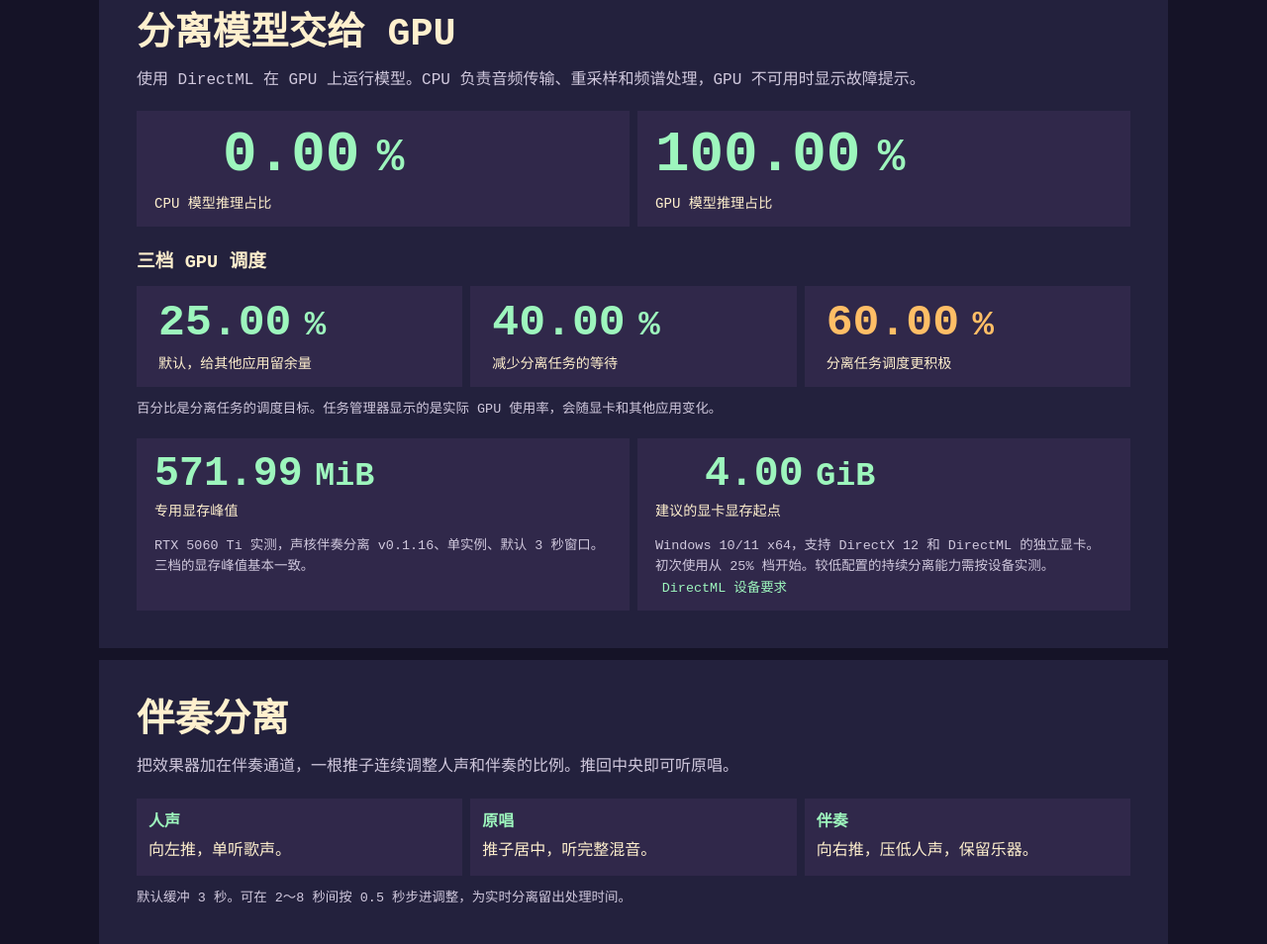
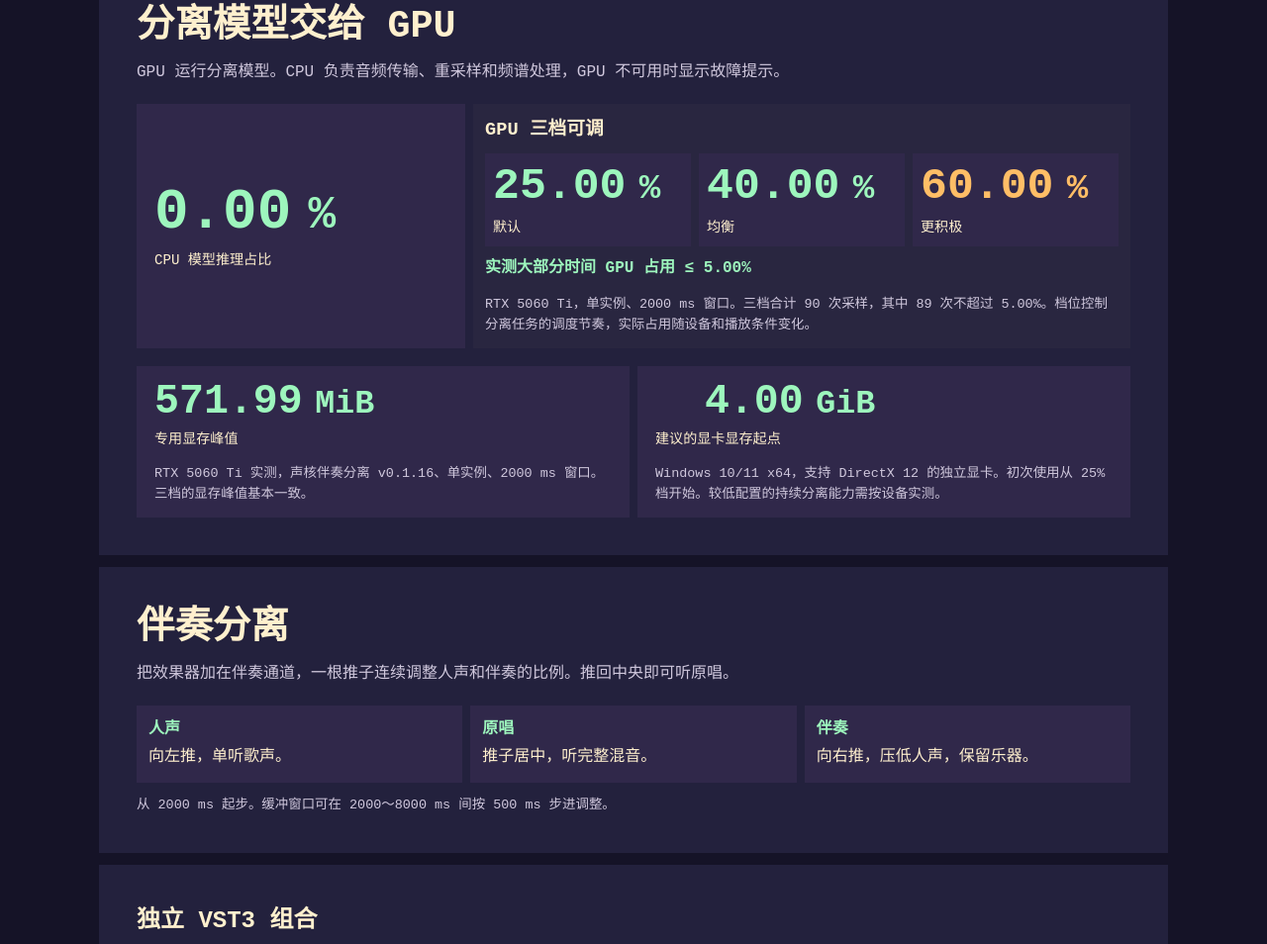
Before and after one commit to itorr/audcore-document, a plain HTML site: page website/accompaniment/index.html in a window 1280 px wide. Shown: the part 1536-2490 px from the top of the page at 99% size. Drawn offline with Linux system fonts and the light colour scheme.

Commit message:
fix: 调整 GPU 档位排版及两秒分离说明

```diff
--- a/website/accompaniment/index.html
+++ b/website/accompaniment/index.html
@@ -33,7 +33,7 @@
       <div class="scoreboard">
         <div class="score"><strong class="reading"><span>−8.55</span><small>dB</small></strong><span>人声残留更低</span></div>
         <div class="score"><strong class="reading"><span>+3.89</span><small>dB</small></strong><span>伴奏还原度更高</span></div>
-        <div class="score"><strong class="reading"><span>3.00</span><small>秒</small></strong><span>分离缓冲更长</span></div>
+        <div class="score"><strong class="reading"><span>2000.00</span><small>ms</small></strong><span>分离缓冲更长</span></div>
       </div>
       <table class="metrics">
         <thead>
@@ -42,11 +42,11 @@
         <tbody>
           <tr><th scope="row">人声残留 ↓</th><td><strong class="reading"><span>−22.06</span><small>dB</small></strong></td><td><span class="reading"><span>−13.51</span><small>dB</small></span></td></tr>
           <tr><th scope="row">伴奏还原度 ↑</th><td><strong class="reading"><span>12.59</span><small>dB</small></strong></td><td><span class="reading"><span>8.70</span><small>dB</small></span></td></tr>
-          <tr><th scope="row">处理延迟 ↓</th><td><span class="reading"><span>3000.00</span><small>ms</small></span></td><td><strong class="reading"><span>255.42</span><small>ms</small></strong></td></tr>
+          <tr><th scope="row">处理延迟 ↓</th><td><span class="reading"><span>2000.00</span><small>ms</small></span></td><td><strong class="reading"><span>255.42</span><small>ms</small></strong></td></tr>
         </tbody>
       </table>
       <p class="method">
-        单曲测试，44.1 kHz 立体声，比较声核线上版伴奏分离 v0.1.16 默认 3 秒窗口与 Remix v1.0.1 静音人声后的输出。对齐后用伴奏 SDR 衡量还原度，用拟合到原始人声分轨的增益衡量人声残留。延迟为各自配置下的缓冲采样数换算值。
+        单曲测试，44.1 kHz 立体声，比较声核线上版伴奏分离 v0.1.16 的 2000 ms 窗口与 Remix v1.0.1 静音人声后的输出。对齐后用伴奏 SDR 衡量还原度，用拟合到原始人声分轨的增益衡量人声残留。延迟为各自配置下的缓冲采样数换算值。
         <a href="https://acondigital.com/products/remix">Remix 产品说明</a>
       </p>
     </section>
@@ -58,40 +58,41 @@
         <a class="action" href="https://audcore.utae.cn/download/">获取声核</a>
       </div>
       <div class="routing" aria-label="启用忽略延迟后的通道示意">
-        <p><strong>伴奏通道</strong><span class="reading"><span>3000.00</span><small>ms</small></span></p>
+        <p><strong>伴奏通道</strong><span class="reading"><span>2000.00</span><small>ms</small></span></p>
         <p><strong>返听附加补偿</strong><span class="reading"><span>0.00</span><small>ms</small></span></p>
       </div>
     </section>
     <section class="gpu" aria-labelledby="gpu-title">
       <div>
         <h2 id="gpu-title">分离模型交给 GPU</h2>
-        <p>使用 DirectML 在 GPU 上运行模型。CPU 负责音频传输、重采样和频谱处理，GPU 不可用时显示故障提示。</p>
+        <p>GPU 运行分离模型。CPU 负责音频传输、重采样和频谱处理，GPU 不可用时显示故障提示。</p>
       </div>
-      <div class="inference" aria-label="模型推理分配">
-        <div class="gpu-stat"><strong class="reading"><span>0.00</span><small>%</small></strong><span>CPU 模型推理占比</span></div>
-        <div class="gpu-stat"><strong class="reading"><span>100.00</span><small>%</small></strong><span>GPU 模型推理占比</span></div>
-      </div>
-      <div>
-        <h3>三档 GPU 调度</h3>
-        <div class="scoreboard gpu-tiers">
-          <div class="score"><strong class="reading"><span>25.00</span><small>%</small></strong><span>默认，给其他应用留余量</span></div>
-          <div class="score"><strong class="reading"><span>40.00</span><small>%</small></strong><span>减少分离任务的等待</span></div>
-          <div class="score"><strong class="reading"><span>60.00</span><small>%</small></strong><span>分离任务调度更积极</span></div>
+      <div class="compute">
+        <div class="gpu-stat cpu-stat">
+          <strong class="reading"><span>0.00</span><small>%</small></strong>
+          <span>CPU 模型推理占比</span>
         </div>
-        <p class="method">百分比是分离任务的调度目标。任务管理器显示的是实际 GPU 使用率，会随显卡和其他应用变化。</p>
+        <div class="gpu-controls">
+          <h3>GPU 三档可调</h3>
+          <div class="scoreboard gpu-tiers">
+            <div class="score"><strong class="reading"><span>25.00</span><small>%</small></strong><span>默认</span></div>
+            <div class="score"><strong class="reading"><span>40.00</span><small>%</small></strong><span>均衡</span></div>
+            <div class="score"><strong class="reading"><span>60.00</span><small>%</small></strong><span>更积极</span></div>
+          </div>
+          <p class="gpu-usage">实测大部分时间 GPU 占用 ≤ 5.00%</p>
+          <p class="method">RTX 5060 Ti，单实例、2000 ms 窗口。三档合计 90 次采样，其中 89 次不超过 5.00%。档位控制分离任务的调度节奏，实际占用随设备和播放条件变化。</p>
+        </div>
       </div>
       <div class="hardware">
         <div class="gpu-stat">
           <strong class="reading"><span>571.99</span><small>MiB</small></strong>
           <span>专用显存峰值</span>
-          <p class="method">RTX 5060 Ti 实测，声核伴奏分离 v0.1.16、单实例、默认 3 秒窗口。三档的显存峰值基本一致。</p>
+          <p class="method">RTX 5060 Ti 实测，声核伴奏分离 v0.1.16、单实例、2000 ms 窗口。三档的显存峰值基本一致。</p>
         </div>
         <div class="gpu-stat">
           <strong class="reading"><span>4.00</span><small>GiB</small></strong>
           <span>建议的显卡显存起点</span>
-          <p class="method">Windows 10/11 x64，支持 DirectX 12 和 DirectML 的独立显卡。初次使用从 25% 档开始。较低配置的持续分离能力需按设备实测。
-            <a href="https://onnxruntime.ai/docs/execution-providers/DirectML-ExecutionProvider.html">DirectML 设备要求</a>
-          </p>
+          <p class="method">Windows 10/11 x64，支持 DirectX 12 的独立显卡。初次使用从 25% 档开始。较低配置的持续分离能力需按设备实测。</p>
         </div>
       </div>
     </section>
@@ -103,7 +104,7 @@
         <div><dt>原唱</dt><dd>推子居中，听完整混音。</dd></div>
         <div><dt>伴奏</dt><dd>向右推，压低人声，保留乐器。</dd></div>
       </dl>
-      <p class="method">默认缓冲 3 秒。可在 2～8 秒间按 0.5 秒步进调整，为实时分离留出处理时间。</p>
+      <p class="method">从 2000 ms 起步。缓冲窗口可在 2000～8000 ms 间按 500 ms 步进调整。</p>
     </section>
     <section class="compatibility" id="bundle">
       <h2>独立 VST3 组合</h2>
--- a/website/accompaniment/style.css
+++ b/website/accompaniment/style.css
@@ -36,6 +36,8 @@ canvas { width: 100%; height: auto; display: block; image-rendering: pixelated;
 .reading > small { font-size: .8em; }
 .score .reading, .gpu-stat .reading { grid-template-columns: 5ch 2ch; color: var(--mint); font-size: clamp(1rem, 3.5vw, 2.8rem); line-height: 1.15; }
 .score:last-child strong { color: var(--gold); }
+.comparison .score .reading { font-size: clamp(.75rem, 3vw, 2.4rem); }
+.comparison .score:last-child .reading { grid-template-columns: 7ch 2ch; }
 .score > span, .gpu-stat > span { display: block; margin-top: 4px; font-size: .88rem; }
 .metrics { width: 100%; border-spacing: 0 4px; table-layout: fixed; text-align: left; font-variant-numeric: tabular-nums; }
 .metrics th, .metrics td { padding: 8px; background: #292640; overflow-wrap: anywhere; }
@@ -52,12 +54,19 @@ canvas { width: 100%; height: auto; display: block; image-rendering: pixelated;
 .routing { display: grid; gap: 6px; }
 .routing p { display: flex; flex-wrap: wrap; justify-content: space-between; column-gap: 10px; background: #77d6a0; padding: 9px 12px; }
 .routing p + p { margin-top: 0; }
-.gpu h3 { margin: 22px 0 0; }
-.inference, .hardware { display: grid; grid-template-columns: repeat(2, minmax(0, 1fr)); gap: 8px; margin-top: 18px; }
+.gpu h3 { margin: 0; }
+.compute, .hardware { display: grid; gap: 8px; margin-top: 18px; }
+.compute { grid-template-columns: minmax(0, 1fr) minmax(0, 2fr); }
+.hardware { grid-template-columns: repeat(2, minmax(0, 1fr)); }
 .gpu-stat { background: #30284a; padding: 12px 18px; }
 .gpu-stat .reading { grid-template-columns: 6ch 1ch; font-size: clamp(1.05rem, 5vw, 3.6rem); }
-.gpu-tiers { margin-top: 8px; }
+.cpu-stat { display: grid; align-content: center; }
+.cpu-stat .reading { grid-template-columns: 4ch 1ch; }
+.gpu-controls { background: #292640; padding: 12px; }
+.gpu-tiers { margin-block: 8px 0; }
+.gpu-tiers .score { padding: 8px; }
 .gpu-tiers .reading { grid-template-columns: 5ch 1ch; }
+.gpu .gpu-usage { color: var(--mint); font-weight: 800; margin-top: 10px; }
 .hardware .reading { grid-template-columns: 6ch 3ch; font-size: clamp(1.05rem, 4vw, 2.6rem); }
 .modes { display: grid; grid-template-columns: repeat(3, minmax(0, 1fr)); gap: 8px; margin-block: 18px 0; }
 .modes div { padding: 12px; background: #30284a; }
@@ -71,7 +80,7 @@ canvas { width: 100%; height: auto; display: block; image-rendering: pixelated;
 .availability strong { color: var(--gold); font-size: 1.35rem; }
 @media (max-width: 680px) {
   .shell { width: calc(100% - 32px); }
-  .hero, .free { grid-template-columns: minmax(0, 1fr); }
+  .hero, .free, .compute { grid-template-columns: minmax(0, 1fr); }
   .hero { gap: 24px; }
   .score > span, .metrics { font-size: .8rem; }
   .metrics th, .metrics td { padding-inline: 4px; }
```
